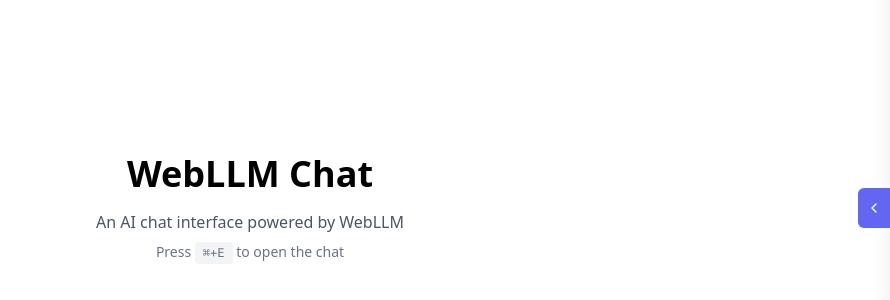
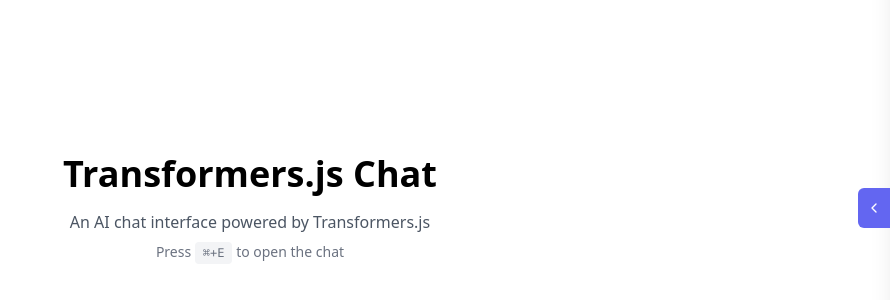
Before and after one commit to szabomarius/web_llm, a React (Vite) app: page / in a window 1280 px wide. Shown: the part 192-492 px from the top of the page, without its empty margins (390-1280 px from the left). Built offline with nearby package versions, Linux system fonts and the light colour scheme.

Commit message:
chore: some readme

```diff
--- a/src/App.tsx
+++ b/src/App.tsx
@@ -188,10 +188,10 @@
         <div className="relative flex min-h-screen items-center justify-center bg-white">
             <div className="text-center">
                 <h1 className="text-4xl font-bold text-black mb-4">
-                    WebLLM Chat
+                    Transformers.js Chat
                 </h1>
                 <p className="text-gray-600 mb-2">
-                    An AI chat interface powered by WebLLM
+                    An AI chat interface powered by Transformers.js
                 </p>
                 <p className="text-sm text-gray-500">
                     Press{' '}
```
Also changed, not shown: 1 other file (tests, documents, lock files or other folders).
